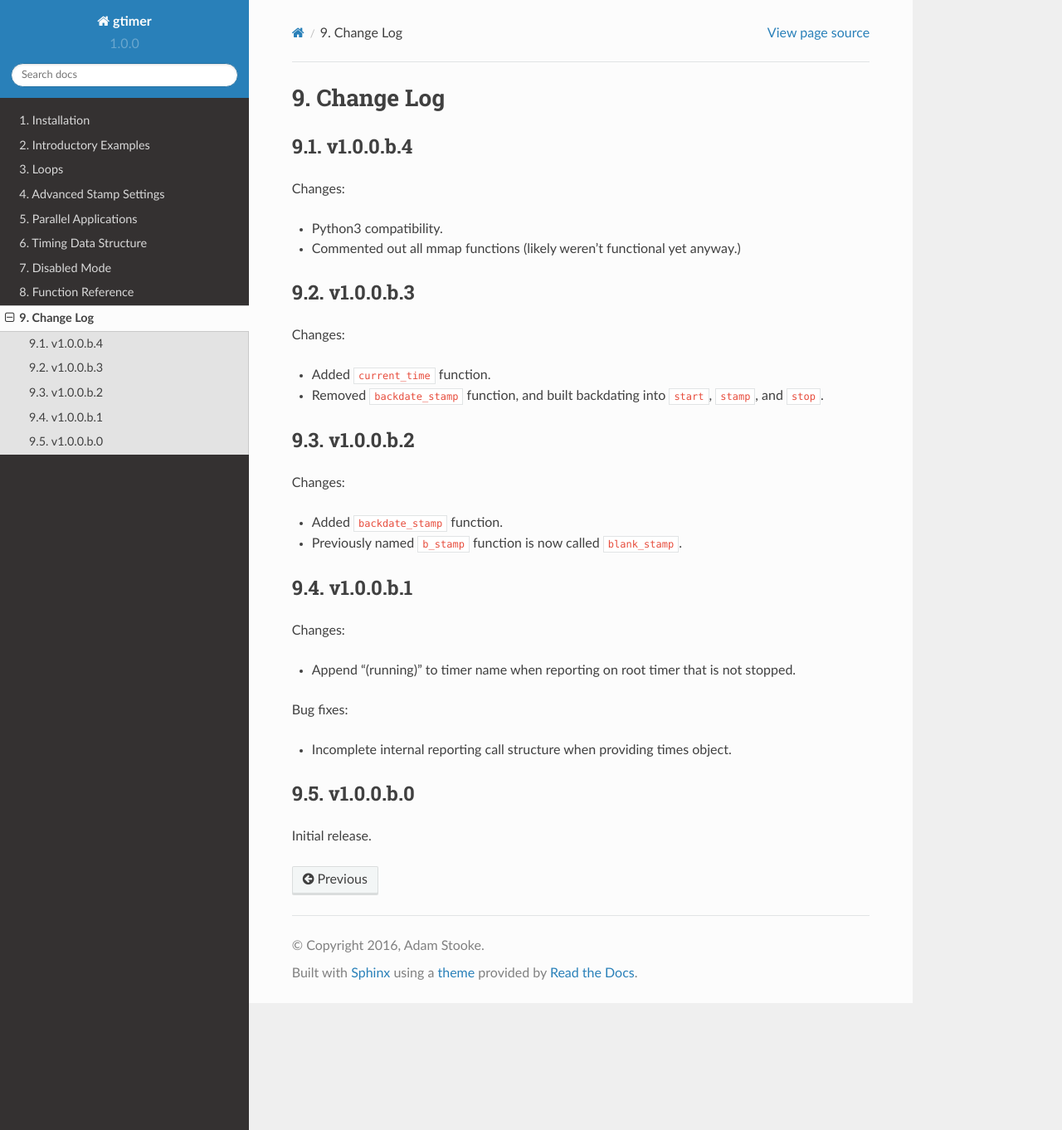
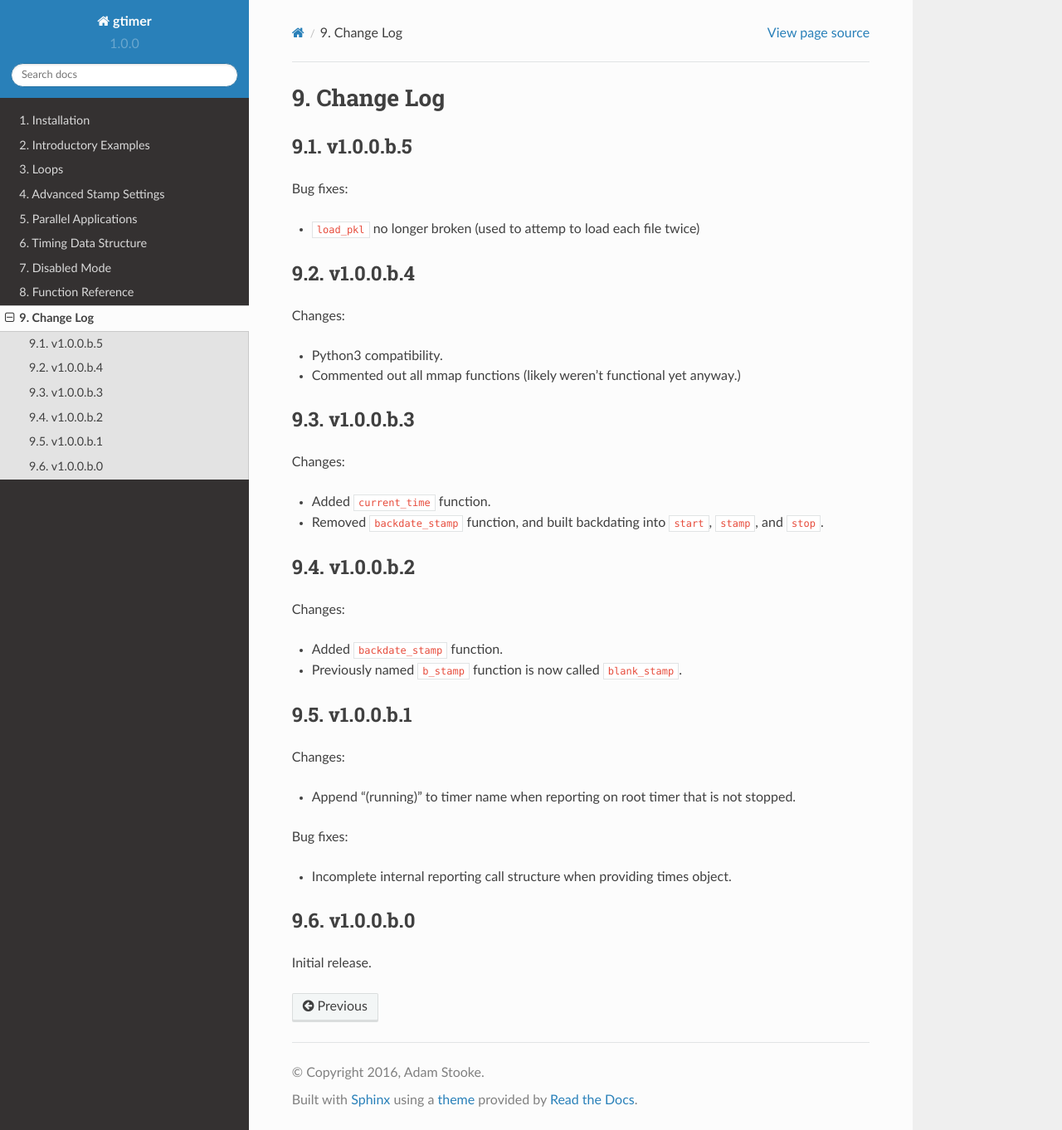
Before and after one commit to astooke/gtimer, a Sphinx documentation site: the page built from docs/source/pages/changelog.rst, in a window 1280 px wide and 1362 px high. Shown: the whole window at 83% size. Built offline with Sphinx 7.4.7 and the Read the Docs theme 2.0.0, drawn with Linux system fonts in a browser that asks for light colours.

Commit message:
load_pkl bug fix

```diff
--- a/docs/source/pages/changelog.rst
+++ b/docs/source/pages/changelog.rst
@@ -1,6 +1,12 @@
 
 Change Log
 ==========
+
+v1.0.0.b.5
+---------
+Bug fixes:
+
+- ``load_pkl`` no longer broken (used to attemp to load each file twice)
 
 v1.0.0.b.4
 ----------
```
Also changed, not shown: 2 other files.
